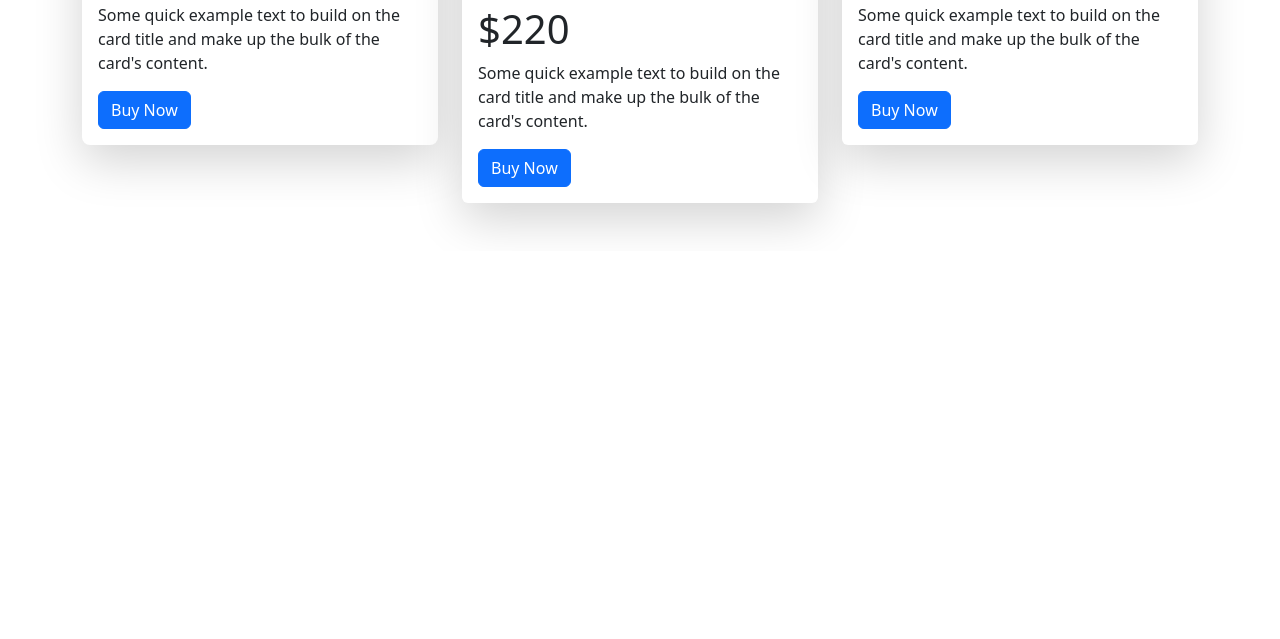
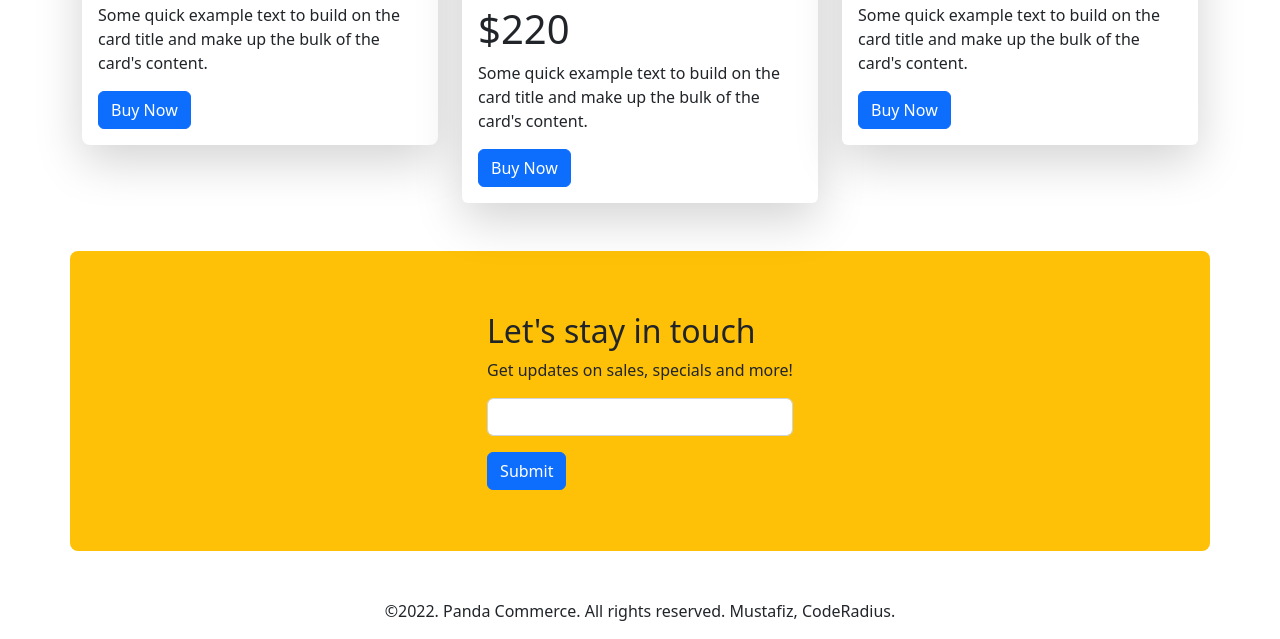
Before and after one commit to Web-Mustafiz/Panda, a plain HTML site: page index.html in a window 1280 px wide. Shown: the part 1913-2552 px from the top of the page. Before the commit the page ends 2164 px from the top, so only its background shows below. Drawn offline with nearby package versions, Linux system fonts and the light colour scheme.

Commit message:
Subscribe and footer Added

```diff
--- a/index.html
+++ b/index.html
@@ -284,9 +284,36 @@
         </div>
       </section>
       <!-- Bags Sections End -->
+
+      <!-- Subscribe start -->
+      <section
+        style="height: 300px"
+        class="container rounded-3 d-flex justify-content-center align-items-center bg-warning my-5"
+      >
+        <div>
+          <h2>Let's stay in touch</h2>
+          <p>Get updates on sales, specials and more!</p>
+          <form>
+            <div class="mb-3">
+              <input
+                type="email"
+                class="form-control"
+                id="exampleInputEmail1"
+                aria-describedby="emailHelp"
+              />
+            </div>
+            <button type="submit" class="btn btn-primary">Submit</button>
+          </form>
+        </div>
+      </section>
+      <!-- Subscribe start -->
     </main>
-
     <!-- Main End -->
+    <footer>
+      <p class="text-center">
+        ©2022. Panda Commerce. All rights reserved. Mustafiz, CodeRadius.
+      </p>
+    </footer>
 
     <script src="https://cdn.jsdelivr.net/npm/bootstrap@5.2.0/dist/js/bootstrap.bundle.min.js"></script>
   </body>
```
